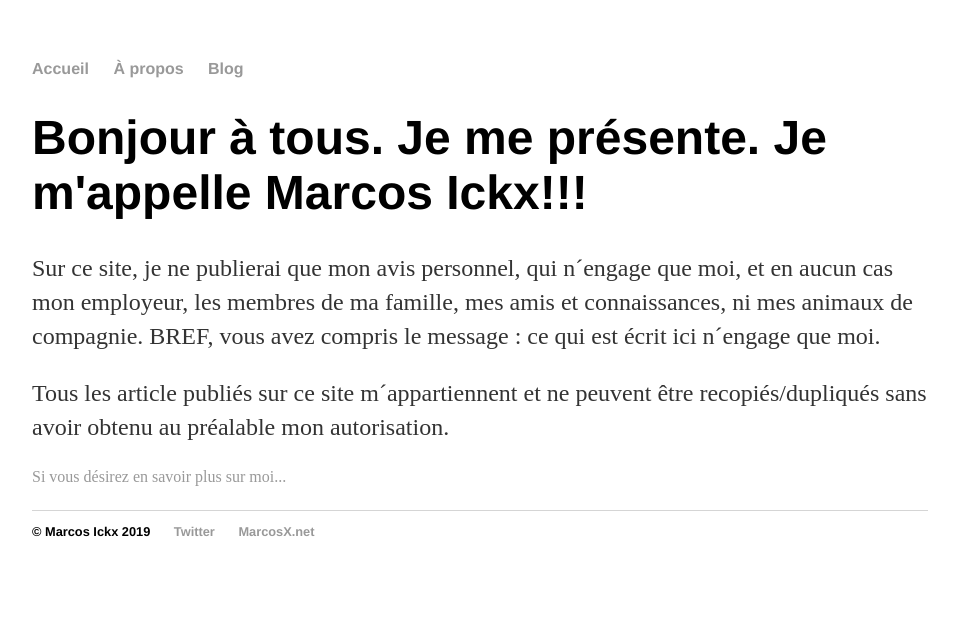
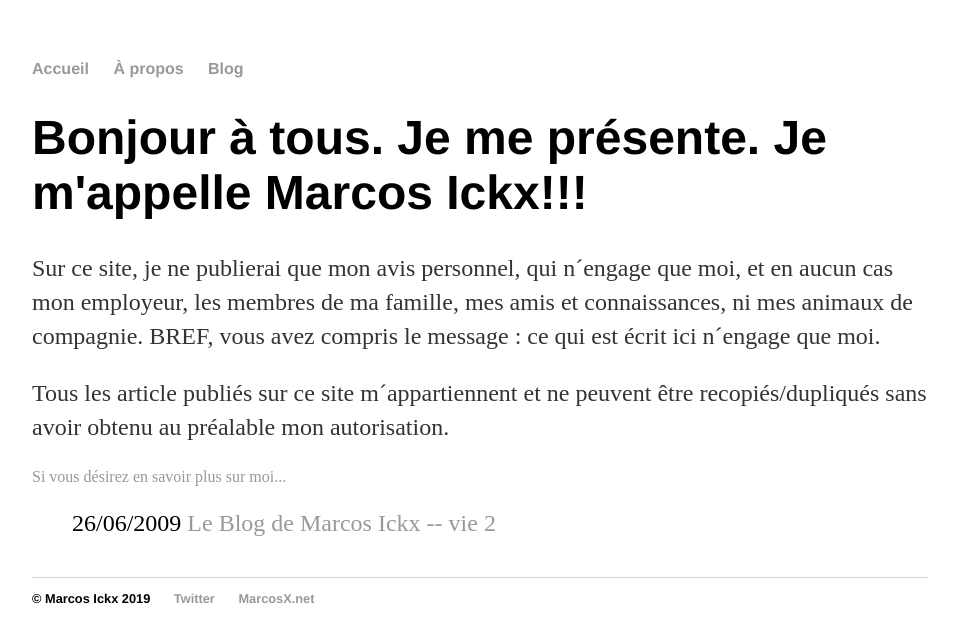
Before and after one commit to MarcosIckx/PreviewMarcosxNet, a Jekyll site: the page built from index.html, in a window 1280 px wide. Shown: the top 643 px of the page, without its empty margins (160-1119 px from the left). Built offline with Jekyll 4.4.1, drawn with Linux system fonts in a browser that asks for light colours.

Commit message:
Update index.html

```diff
--- a/index.html
+++ b/index.html
@@ -20,3 +20,5 @@ title: Page d´Accueil de Marcos Ickx
 
         <a href="/apropos">Si vous désirez en savoir plus sur moi...</a></p>
     		</div><!-- /.blurb -->
+
+{% include posts.html %}
```
